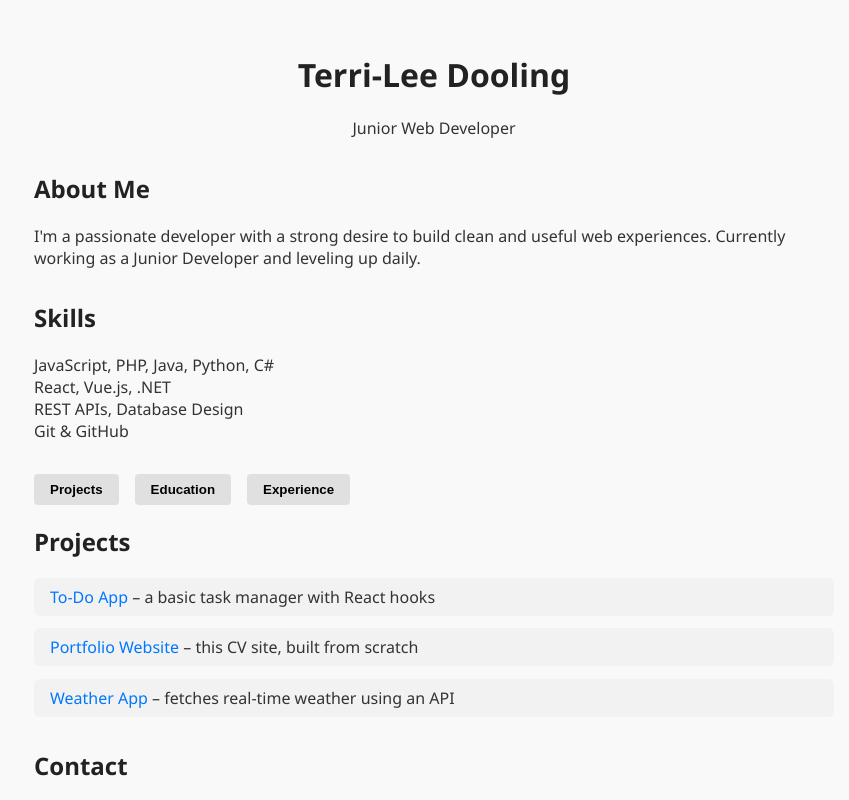
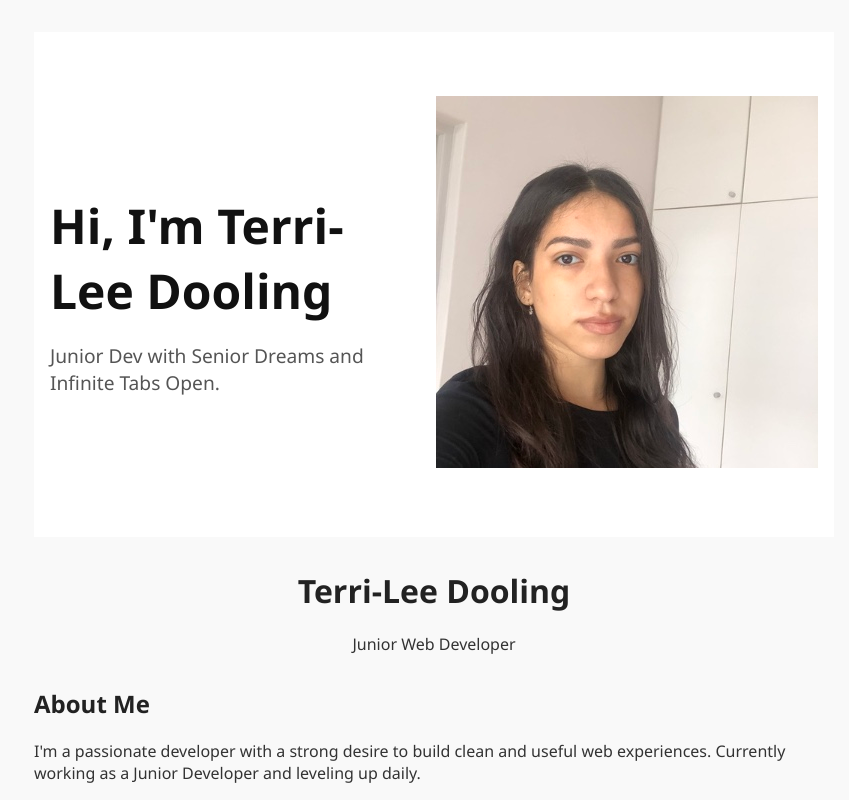
Before and after one commit to terrileedooling/my-cv-website, a React (Create React App) app: page / in a window 1280 px wide. Shown: the top 800 px of the page, without its empty margins (206-1055 px from the left). Built offline with nearby package versions, Linux system fonts and the light colour scheme.

Commit message:
added profile photo

```diff
--- a/src/App.css
+++ b/src/App.css
@@ -84,6 +84,55 @@ a {
   transform: translateY(10px);
   animation: fadeInTab 0.4s ease-out forwards;
 }
+.hero-section {
+  padding: 4rem 1rem;
+  background-color: #fff;
+}
+
+.hero-content {
+  display: flex;
+  align-items: center;
+  justify-content: space-between;
+  max-width: 1000px;
+  margin: 0 auto;
+  gap: 2rem;
+  flex-wrap: wrap;
+}
+
+.hero-text {
+  flex: 1;
+}
+
+.hero-text h1 {
+  font-size: 3rem;
+  font-weight: 700;
+  color: #111;
+  margin-bottom: 1rem;
+}
+
+.tagline {
+  font-size: 1.2rem;
+  color: #555;
+}
+
+.hero-img {
+  flex: 1;
+  text-align: center;
+}
+
+.hero-img img {
+  width: 250px;
+  height: 250px;
+  border-radius: 50%;
+  object-fit: cover;
+  box-shadow: 0 10px 30px rgba(0, 0, 0, 0.1);
+  transition: transform 0.3s ease;
+}
+
+.hero-img img:hover {
+  transform: scale(1.05);
+}
+
 
 @keyframes fadeInTab {
   to {
@@ -135,4 +184,12 @@ html {
   .app {
     padding: 1rem;
   }
+  .hero-content {
+    flex-direction: column;
+    text-align: center;
+  }
+
+  .hero-text h1 {
+    font-size: 2.5rem;
+  }
 }
--- a/src/App.js
+++ b/src/App.js
@@ -1,4 +1,5 @@
 import React from 'react';
+import Hero from './components/hero';
 import Header from './components/header';
 import About from './components/about';
 import Skills from './components/skills';
@@ -9,6 +10,7 @@ function App() {
 
   return (
     <div class="app">
+      <Hero />
       <Header />
       <About />
       <Skills />
--- /dev/null
+++ b/src/components/hero.jsx
@@ -0,0 +1,23 @@
+import React from "react";
+// import  "../profile-photo.jpeg";
+// import "./Hero.css";
+
+const Hero = () => {
+    return (
+        <section className="hero-section">
+            <div className="hero-content animate-fade-in">
+                <div className="hero-text">
+                    <h1>Hi, I'm Terri-Lee Dooling</h1>
+                    <p className="tagline">
+                        Junior Dev with Senior Dreams and Infinite Tabs Open.
+                    </p>
+                </div>
+                <div className="hero-image">
+                    <img src="/profile-photo.jpeg" alt="Terri-Lee Dooling" />
+                </div>
+            </div>
+        </section>
+    );
+};
+
+export default Hero;
--- a/src/components/tabs.js
+++ b/src/components/tabs.js
@@ -20,7 +20,7 @@ function Tabs() {
                             className="tab-item"
                             style={{ animationDelay: `${index * 0.5}s` }}
                           >
-                            <a href="#" className="text-blue-600 font-medium hover:underline">
+                            <a href="#project" className="text-blue-600 font-medium hover:underline">
                               {proj.name}
                             </a>{" "}
                             – {proj.desc}
@@ -42,7 +42,7 @@ function Tabs() {
                         className="tab-item"
                         style={{ animationDelay: `${index * 0.5}s` }}
                       >
-                        <a href="#" className="text-blue-600 font-medium hover:underline">
+                        <a href="#education" className="text-blue-600 font-medium hover:underline">
                           {edu.name}
                         </a>{" "}
                         – {edu.desc}
@@ -63,7 +63,7 @@ function Tabs() {
                         className="tab-item"
                         style={{ animationDelay: `${index * 0.5}s` }}
                       >
-                        <a href="#" className="text-blue-600 font-medium hover:underline">
+                        <a href="#experience" className="text-blue-600 font-medium hover:underline">
                           {exp.name}
                         </a>{" "}
                         – {exp.desc}
@@ -76,7 +76,7 @@ function Tabs() {
     };
 
     return (
-        <section className="tab-section">
+        <section id="tabs" className="tab-section">
           <div className="tab-buttons">
             <button
                 className={`px-4 py-2 rounded-md font-semibold transition-all duration-300 ${
```
Also changed, not shown: public/profile-photo.jpeg (added).
